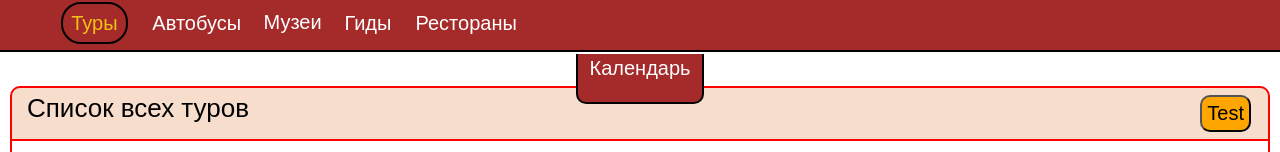
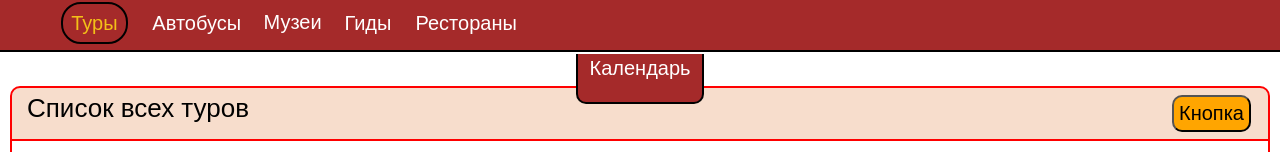
Before and after one commit to Daskendrik/Guided_Tours, a React (Create React App) app: page /tour in a window 1280 px wide. Shown: the top 152 px of the page. Built offline with nearby package versions, Linux system fonts and the light colour scheme.

Commit message:
add req on btn

```diff
--- a/package.json
+++ b/package.json
@@ -7,6 +7,7 @@
     "@testing-library/jest-dom": "^5.17.0",
     "@testing-library/react": "^13.4.0",
     "@testing-library/user-event": "^13.5.0",
+    "axios": "^1.6.2",
     "express": "^4.18.2",
     "gh-pages": "^6.1.0",
     "nodemon": "^3.0.1",
--- a/src/Components/ListApplets/ListApplet.js
+++ b/src/Components/ListApplets/ListApplet.js
@@ -1,7 +1,10 @@
 import StandartBtn from '../Buttons/StandartBtn';
 import styles from './ListApplet.module.css';
+import { v4 as uuidv4 } from 'uuid';
+
 const ListApplet = (props) => {
   const {
+    buttons = [{ title: 'Кнопка', function: '', id: uuidv4() }],
     arrListColum = [
       {
         element: 'Header',
@@ -30,7 +33,11 @@ const ListApplet = (props) => {
         <div className={styles.header}>
           <div className={styles.title}>{title}</div>
           <div className={styles.button}>
-            <StandartBtn title="Test" />
+            {buttons.map((btn) => {
+              return (
+                <StandartBtn key={btn.id} title={btn.title} func={btn.func} />
+              );
+            })}
           </div>
         </div>
         <div className={styles.list_applet_table}>
--- a/src/Components/Pages/Lists/ListOfBus.js
+++ b/src/Components/Pages/Lists/ListOfBus.js
@@ -2,26 +2,54 @@ import { useEffect, useState } from 'react';
 import ListApplet from '../../ListApplets/ListApplet';
 import ErrorServer from '../../Additional/ErrorServer';
 import Loading from '../../Additional/Loading';
+import { v4 as uuidv4 } from 'uuid';
+import axios from 'axios';
 
 const ListOfBus = () => {
   const [textError, setTextError] = useState('');
   const [isLoading, setIsLoading] = useState(true);
-  const [dataList, setDataList] = useState([
+  const [dataList, setDataList] = useState([]);
+  const buttons = [
     {
-      element: 'Header',
-      nameColumn: [
-        { title: 'Номер ТС', id: 'numTC' },
-        { title: 'Фирма', id: 'firm' },
-        { title: 'Телефон фирмы', id: 'firmTel' },
-      ],
+      title: 'Создать новую запись',
+      func: function handleCreateTC() {
+        CreateTC();
+      },
+      id: uuidv4(),
     },
     {
-      element: 'Body',
-      elements: [['Loading...', 'Loading...', 'Loading...']],
+      title: 'Удалить запись',
+      func: function handleCreateTC() {
+        DeleteTC();
+      },
+      id: uuidv4(),
     },
-  ]);
+  ];
 
-  console.log('123');
+  const CreateTC = () => {
+    const data = { login: 'Dasha', data: '01/01/2023' };
+    axios
+      .get('http://localhost:3001/api/buses/createBus', {
+        method: 'POST',
+        body: JSON.stringify(data),
+      })
+      .then((res) => {
+        console.log(res.data);
+      });
+  };
+
+  const DeleteTC = () => {
+    const data = { id: 'asdsad' };
+    axios
+      .get('http://localhost:3001/api/buses/deleteBus', {
+        method: 'POST',
+        body: JSON.stringify(data),
+      })
+      .then((res) => {
+        console.log(res.data);
+      });
+  };
+
   useEffect(() => {
     async function fetchData() {
       try {
@@ -29,10 +57,8 @@ const ListOfBus = () => {
         const dataIntegration = await res.json();
         console.log(dataIntegration);
         if (!!dataIntegration) {
-          setDataList(dataIntegration.list);
-          console.log(dataIntegration.list);
-        } else {
-          return <>Ошибка...</>;
+          setDataList(dataIntegration.req);
+          console.log(dataIntegration.req);
         }
       } catch (error) {
         console.log(error);
@@ -52,7 +78,13 @@ const ListOfBus = () => {
     return <Loading />;
   }
 
-  return <ListApplet title="Список всех ТС" arrListColum={dataList} />;
+  return (
+    <ListApplet
+      title="Список всех ТС"
+      arrListColum={dataList}
+      buttons={buttons}
+    />
+  );
 };
 
 export default ListOfBus;
```
Also changed, not shown: 1 other file (tests, documents, lock files or other folders).
